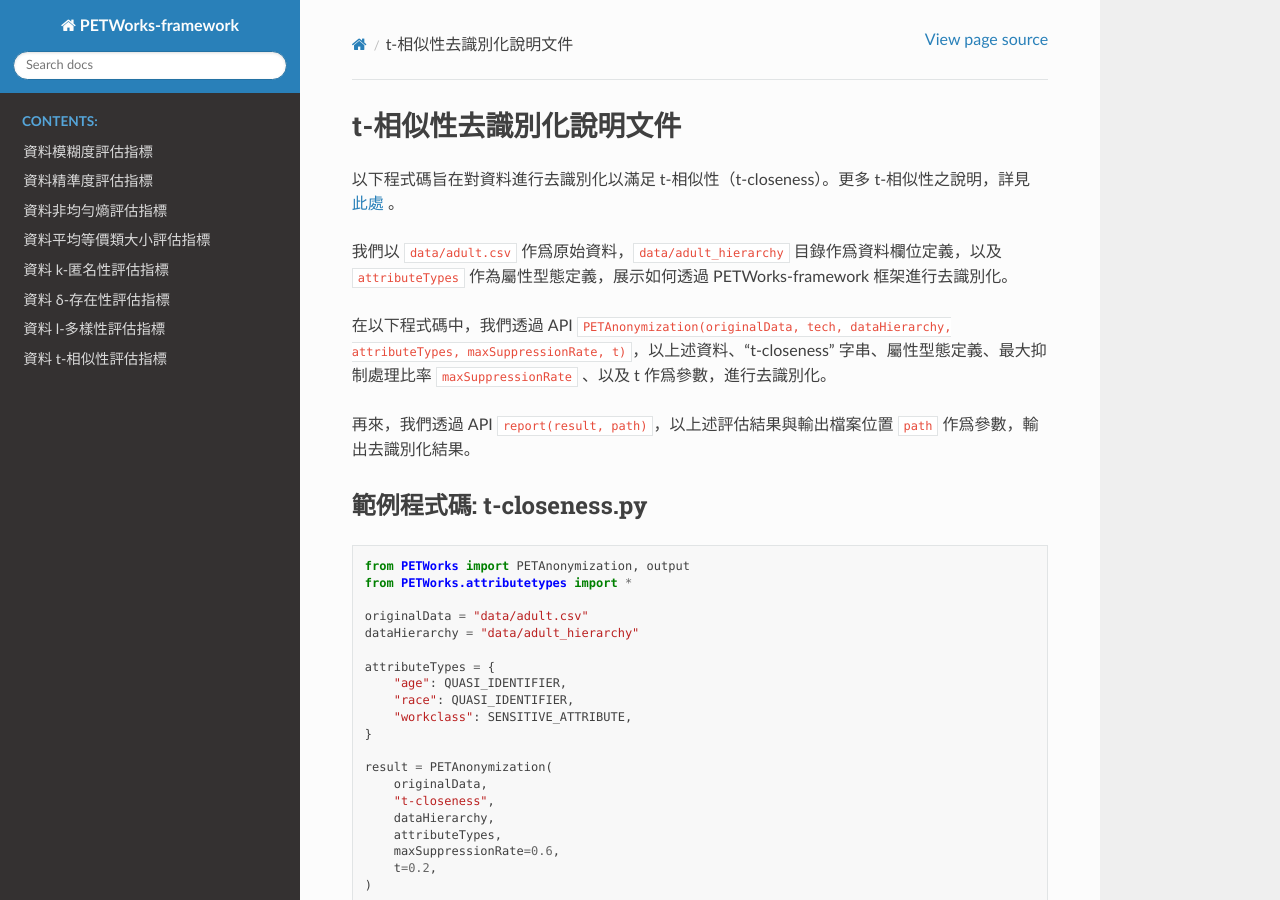
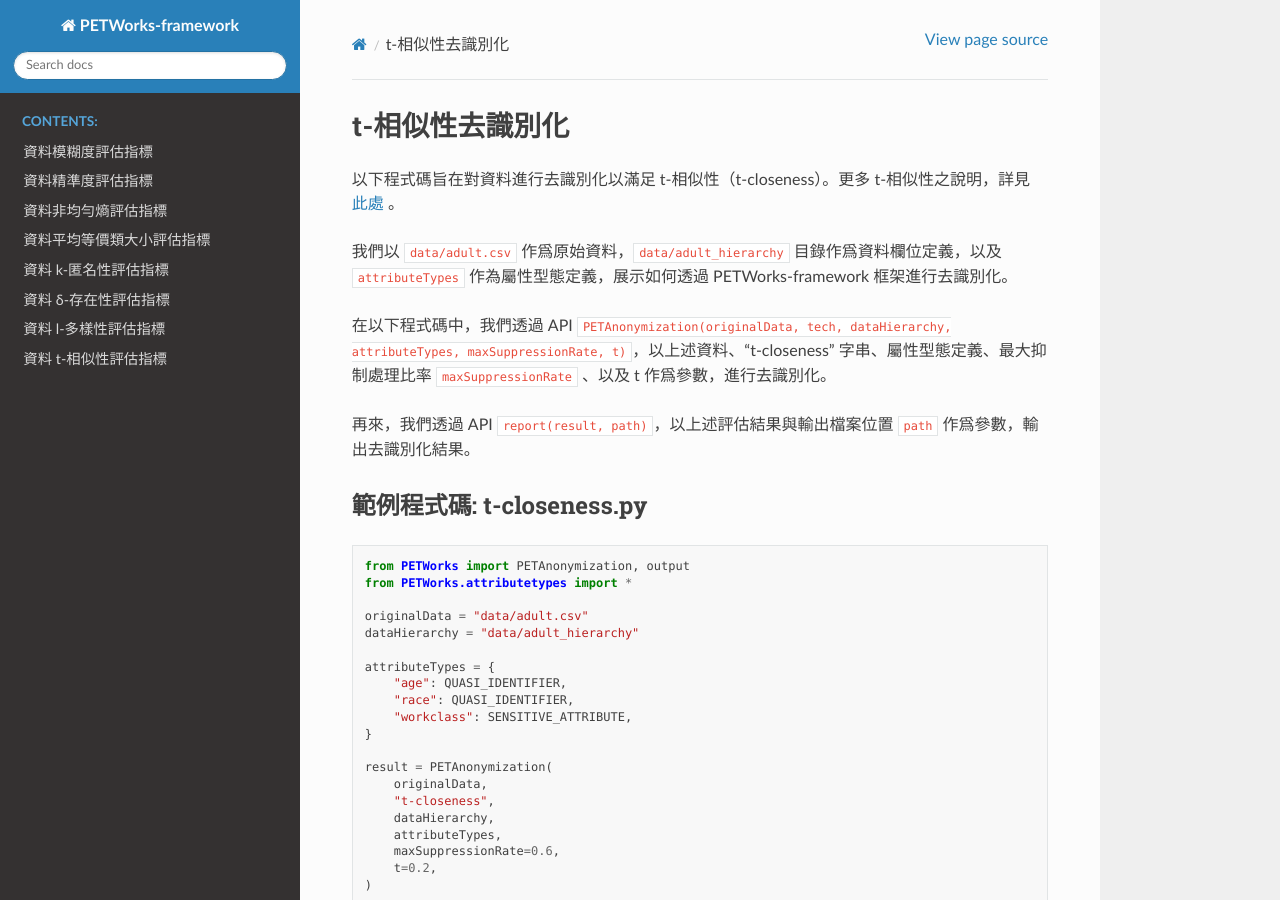
Before and after one commit to quark-engine/PETWorks-DOC, a Sphinx documentation site: the page built from docs/source/t-closeness_de-identify.rst, in a window 1280 px wide and 900 px high. Built offline with Sphinx 7.4.7 and the Read the Docs theme 2.0.0, drawn with Linux system fonts in a browser that asks for light colours.

Commit message:
Update t-closeness_de-identify.rst

```diff
--- a/docs/source/t-closeness_de-identify.rst
+++ b/docs/source/t-closeness_de-identify.rst
@@ -1,5 +1,5 @@
 +++++++++++++++++++++++++++++++++++++++
-t-相似性去識別化說明文件
+t-相似性去識別化
 +++++++++++++++++++++++++++++++++++++++
 
 以下程式碼旨在對資料進行去識別化以滿足 t-相似性（t-closeness）。更多 t-相似性之說明，詳見 `此處 <#t-相似性之定義>`_ 。
```
